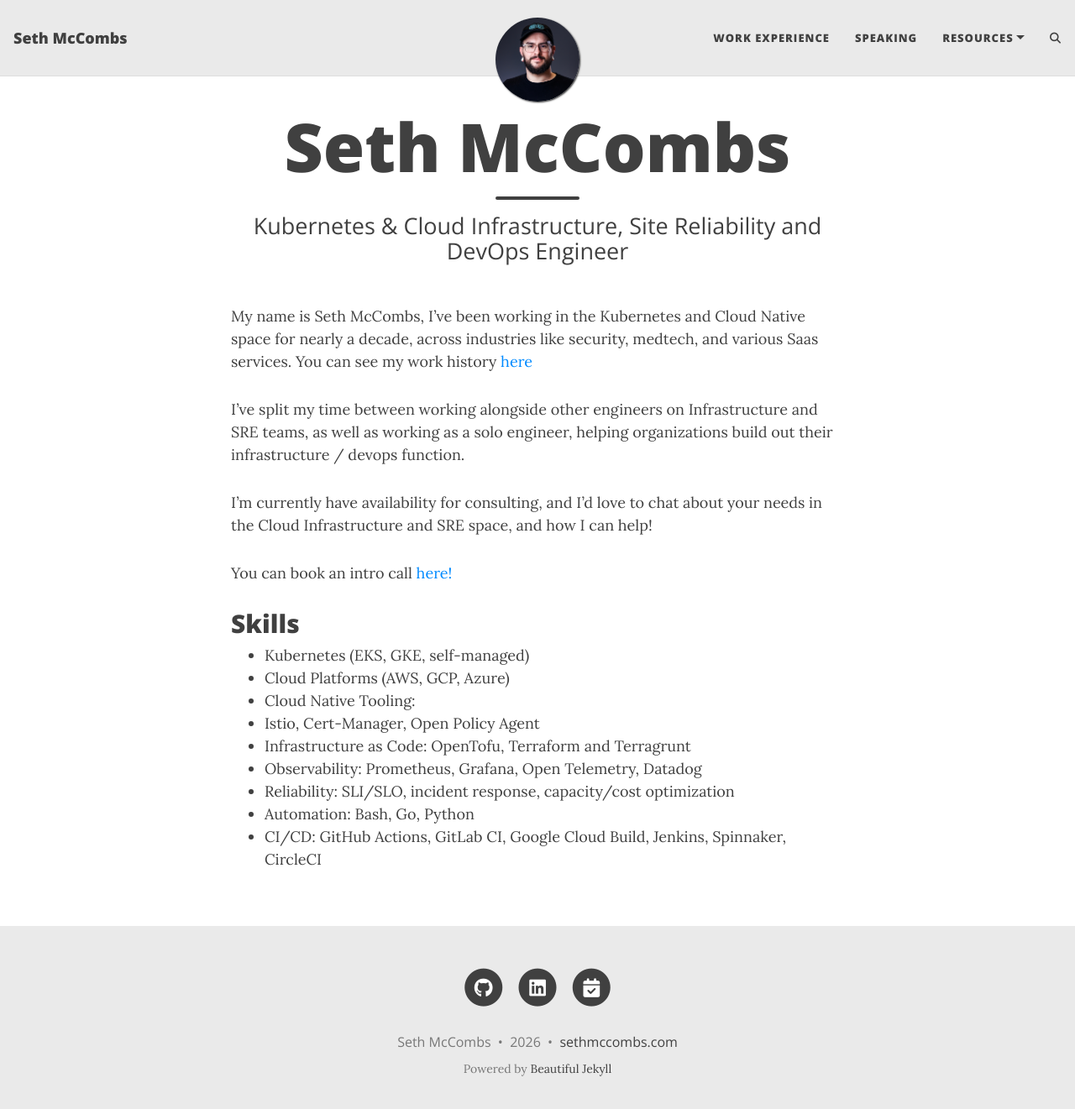
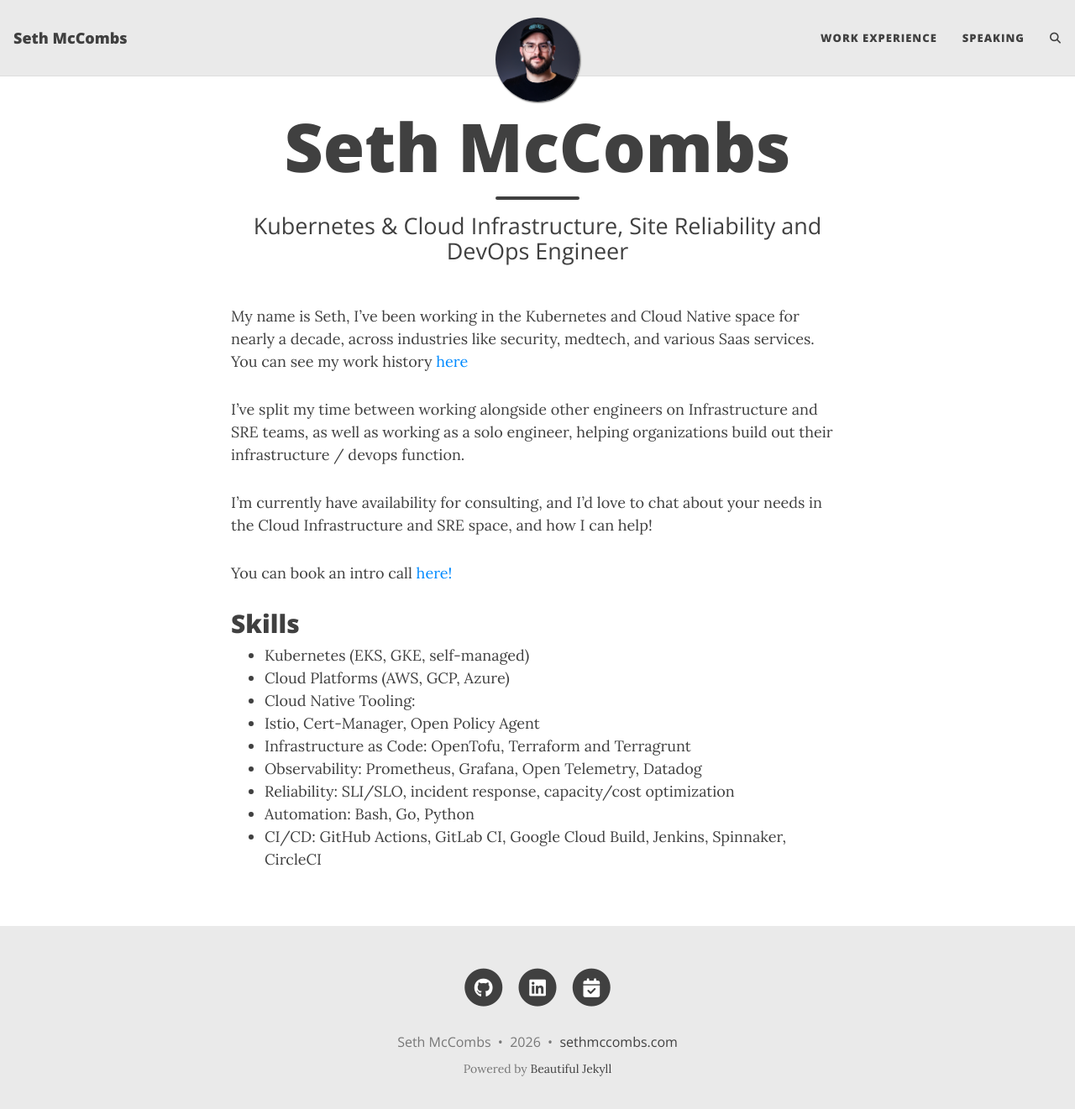
Before and after one commit to sethmccombs/sethmccombs.github.io, a Jekyll site: the page built from index.md, in a window 1280 px wide and 1334 px high. Shown: the top 1321 px of the window at 84% size. Built offline with Jekyll 4.4.1, drawn with Linux system fonts in a browser that asks for light colours; comment, search, counter and statistics services are not loaded.

Commit message:
remove resources (#8)
* remove resources

* remove resources

---------

Co-authored-by: Seth McCombs <seth@sethmccombs.com>

```diff
--- a/_config.yml
+++ b/_config.yml
@@ -22,9 +22,9 @@
 navbar-links:
   Work Experience: "resume"
   Speaking: "speaking"
-  Resources:
-    - Beautiful Jekyll: "https://beautifuljekyll.com"
-    - Learn markdown: "https://www.markdowntutorial.com/"
+#  Resources:
+#    - Beautiful Jekyll: "https://beautifuljekyll.com"
+#    - Learn markdown: "https://www.markdowntutorial.com/"
 
 ################
 # --- Logo --- #
--- a/index.md
+++ b/index.md
@@ -4,7 +4,7 @@
 subtitle: Kubernetes & Cloud Infrastructure, Site Reliability and DevOps Engineer
 ---
 
-My name is Seth McCombs, I've been working in the Kubernetes and Cloud Native space for nearly a decade, across industries like security, medtech, and various Saas services. You can see my work history [here](../resume)
+My name is Seth, I've been working in the Kubernetes and Cloud Native space for nearly a decade, across industries like security, medtech, and various Saas services. You can see my work history [here](../resume)
 
 I've split my time between working alongside other engineers on Infrastructure and SRE teams, as well as working as a solo engineer, helping organizations build out their infrastructure / devops function.
 
```
